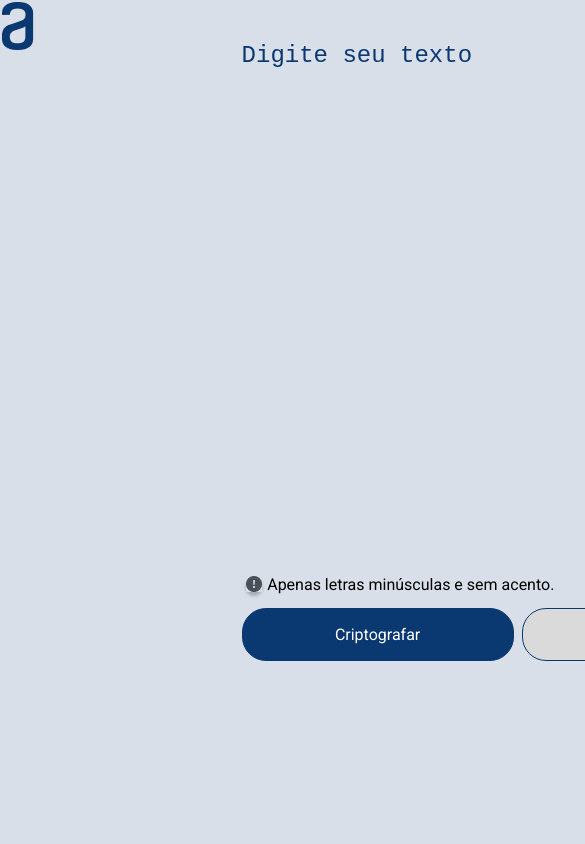
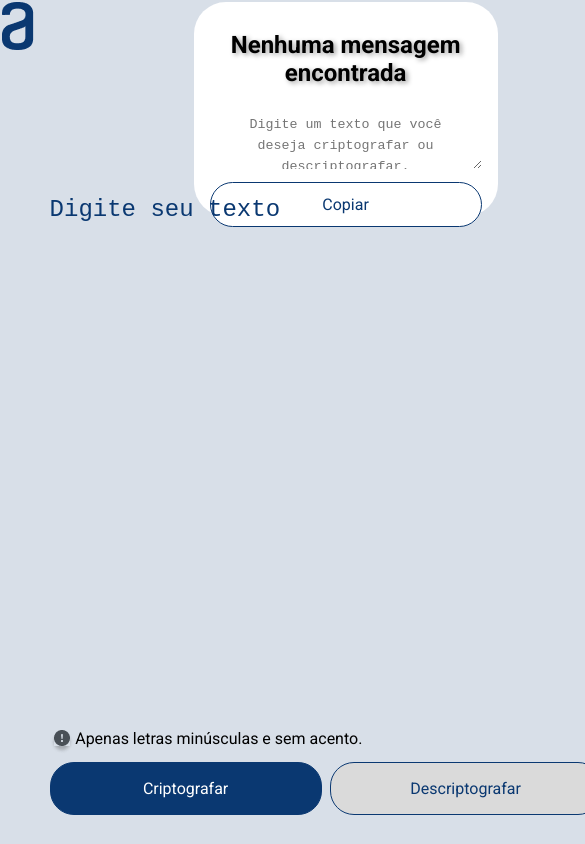
Before and after one commit to van-gomes/text-decoder-challenge-react, a React (Create React App) app: page / in a window 390 px wide. Shown: the top 844 px of the page, 585 px wide, since content can reach past the window. Built offline with nearby package versions, Linux system fonts and the light colour scheme.

Commit message:
Remove negative margin value

```diff
--- a/src/App.module.css
+++ b/src/App.module.css
@@ -98,7 +98,9 @@ body {
     .container_text {
         display: flex;
         flex-direction: column;
-        margin-top: -6rem;
+        position: absolute;
+        top: 3.75rem;
+        /* margin-top: -6rem; */
         margin-left: 3rem;
     }
 }
@@ -123,7 +125,9 @@ body {
     .container_text {
         display: flex;
         flex-direction: column;
-        margin-top: -6rem;
+        position: absolute;
+        top: 3.75rem;
+        /* margin-top: -6rem; */
         margin-left: 3rem;
     }
 }
--- a/src/components/Decoder/Decoder.module.css
+++ b/src/components/Decoder/Decoder.module.css
@@ -44,8 +44,10 @@
 }
 
 .input__decoder__with__text {
-    width: 100%;
-    margin-top: -29.9rem;
+    /* width: 100%; */
+    position: absolute;
+    top: 3.75rem;
+    height: 50%;
     border: 0;
 }
 
```
